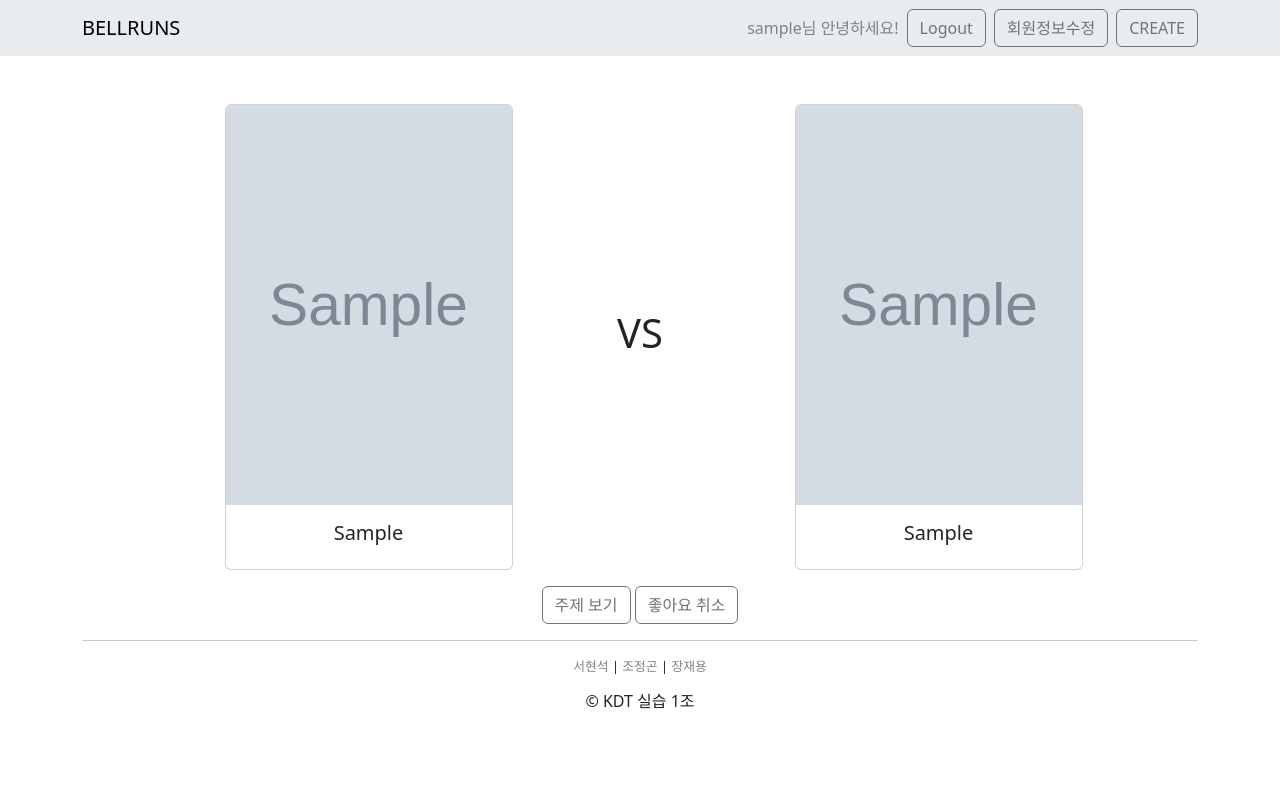
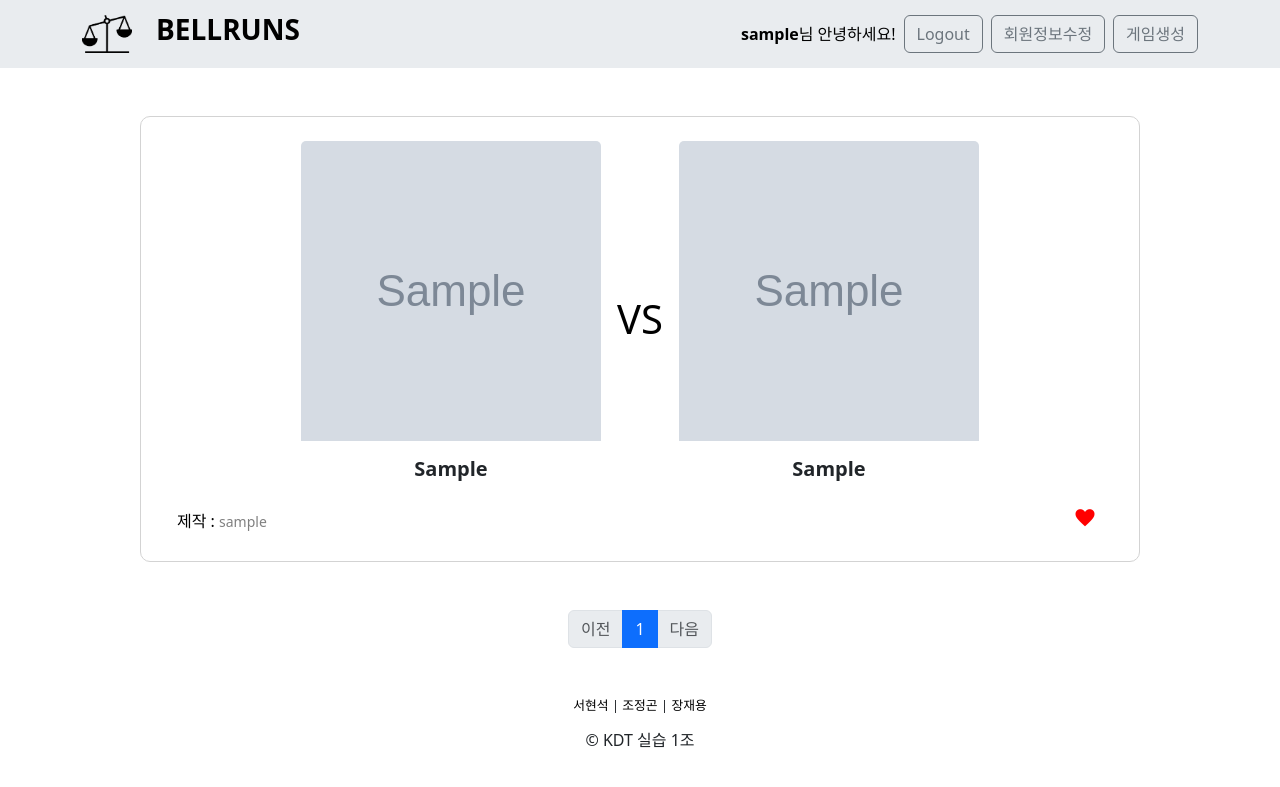
Before and after one commit to HyeonSeuk/balance-game-PTJ, a Django app: page /posts/ in a window 1280 px wide. Shown: the top 787 px of the page. Run offline with Django 3.2, Linux system fonts and the light colour scheme; a user stored in the database is signed in; tables that the repository leaves empty hold one stand-in row (values such as "Sample post"); grey boxes marked "Sample" are stand-in pictures.

Commit message:
edit_general

```diff
--- a/posts/templates/posts/detail.html
+++ b/posts/templates/posts/detail.html
@@ -28,7 +28,7 @@
 
 {% block content %}
 <main class = "container text-center">
-  <h1 class="mt-1">BELLRUNS GAME</h1>
+  <h1 class="my-4">BELLRUNS GAME</h1>
 
   <p>게임 제작 -
     <a href="{% url 'accounts:profile' post.user.username %}">
@@ -103,7 +103,7 @@
       {% if request.user == post.user %}
       <form action="{% url 'posts:delete' post.pk %}" method="POST">
         {% csrf_token %}
-        <input type="submit" value="DELETE" class="btn btn-outline-secondary me-2">
+        <input type="submit" value="DELETE" class="btn btn-outline-secondary me-2" onclick="return confirm('삭제 하시겠습니까?')">
       </form>
       <a class="btn btn-outline-secondary me-2" href="{% url 'posts:update' post.pk %}" role="button">UPDATE</a>
     {% endif %}
@@ -122,7 +122,6 @@
               <a class='btn btn-outline-primary' href="https://www.facebook.com">페이스북</a>
               <a class='btn btn-outline-danger' href="https://www.instagram.com">인스타그램</a>
               <a class='btn btn-outline-info' href="https://twitter.com/">트위터</a>
-
             </div>
           </div>
           <div class="modal-footer">
--- a/posts/templates/posts/index.html
+++ b/posts/templates/posts/index.html
@@ -4,24 +4,77 @@
 {% block style %}
 <style>
   .c{
-    height: 400px;
+    height: 300px;
     object-fit: cover;
   }
 
   .card-img-top {
-    height: 400px;
+    width: 300px;
+    height: 300px;
     object-fit: cover;
+  }
+
+  .game-form {
+    border: 1px solid lightgray;
+    border-radius: 10px;
+    width: 1000px;
+    margin: auto;
+  }
+
+  .like {
+    background-color: transparent;
+    transition: all 0.1s linear;
+  }
+
+  .like:hover {
+    transform: scale(1.3);
+  }
+
+  .like:active {
+    color: lightgray;
+  }
+
+  .like-red {
+    color: red;
+    background-color: transparent;
+    transition: all 0.1s linear;
+  }
+
+  .like-red:hover {
+    transform: scale(1.3);
+  }
+
+  .material-symbols-outlined {
+    font-variation-settings:
+    'FILL' 1,
+    'wght' 300,
+    'GRAD' 0,
+    'opsz' 48
+  }
+
+  .post-user {
+    color: gray;
+    font-size: 14px;
+  }
+
+  .post-user:hover {
+    color: black;
+  }
+
+  .width {
+    width: 100px;
   }
 </style>
 {% endblock style %}
 
 {% block content %}
-
+<div class="container mt-5">
+  <div class='d-flex row gap-3 justify-content-center'>
     {% for post in posts %}
-<div class="container mt-5">
-  <div class="row justify-content-center align-items-center">
-    <div class="col-6 col-md-6 col-lg-3">
-      <div class="card" style="width: 18rem;">
+      <div class="d-flex row p-4 game-form">
+        <a href="{% url 'posts:detail' post.pk %}">
+          <div class='d-flex justify-content-center gap-3'>
+            <div class="card border-0">
               <div class="c">
                 {% if post.image1 %}
                   <img class="card-img-top" src="{{ post.image1.url }}" alt="Image 1">
@@ -30,15 +83,14 @@
                 {% endif %}
               </div>
               <div class="card-body text-center">
-          <h5 class="card-title">{{ post.option1 }}</h5>
+                <h5 class="card-title"><b>{{ post.option1 }}</b></h5>
               </div>
             </div>
-    </div>
-    <div class="col-6 col-md-6 col-lg-3 d-flex align-items-center justify-content-center">
+
+            <div class="d-flex align-items-center justify-content-center">
               <h1>VS</h1>
             </div>
-    <div class="col-6 col-md-6 col-lg-3">
-      <div class="card" style="width: 18rem;">
+            <div class="card border-0">
               <div class="c">
                 {% if post.image2 %}
                   <img class="card-img-top" src="{{ post.image2.url }}" alt="Image 2">
@@ -47,25 +99,81 @@
                 {% endif %}
               </div>
               <div class="card-body text-center">
-          <h5 class="card-title">{{ post.option2 }}</h5>
+                <h5 class="card-title"><b>{{ post.option2 }}</b></h5>
               </div>
             </div>
           </div>
-    <div class="col-12 text-center mt-3">
+          <div class='d-flex justify-content-between'>
+            <p class='my-auto flex-grow-1'>
+              제작 :
+              <a href="{% url 'accounts:profile' post.user.username %}" class='post-user'>{{ post.user }}</a>
+            </p>
             <form action="{% url 'posts:likes' post.pk %}" method="POST">
               {% csrf_token %}
               {% if request.user in post.like_users.all %}
-          <a class="btn btn-outline-secondary" href="{% url 'posts:detail' post.pk %}" role="button">주제 보기</a>
-          <button type="submit" class="btn btn-outline-secondary">좋아요 취소</button>
+                <button type="submit" class="border-0 like-red">
+                  <span class="material-symbols-outlined">
+                    favorite
+                  </span>
+                </button>
               {% else %}
-          <a class="btn btn-outline-secondary" href="{% url 'posts:detail' post.pk %}" role="button">주제 보기</a>
-          <button type="submit" class="btn btn-outline-secondary">좋아요</button>
+                <button type="submit" class="border-0 like">
+                  <span class="material-symbols-outlined">
+                    favorite
+                  </span>
+                </button>
               {% endif %}
             </form>
           </div>
-  </div>
-  <hr>
+        </a>
       </div>
     {% endfor %}
+  </div>
 
+  {% comment %} 페이지네이션 작성 {% endcomment %}
+  <ul class='pagination justify-content-center my-5'>
+    {% if posts.has_previous %}
+
+      {% comment %} 처음으로 버튼 (페이지를 1로 설정) {% endcomment %}
+      <li class='page-item'>
+        <a class='page-link' href="?page=1">처음</a>
+      </li>
+
+      <li class='page-item'>
+        <a class='page-link' href="?page={{ posts.previous_page_number }}">이전</a>
+      </li>
+    {% else %}
+      <li class='page-item disabled'>
+        <a class='page-link' tabindex='-1' aria-disabled='true' href="#">이전</a>
+      </li>
+    {% endif %}
+    {% for page_number in posts.paginator.page_range %}
+      {% if page_number >= posts.number|add:-5 and page_number <= posts.number|add:5 %}
+        {% if page_number == posts.number %}
+          <li class='page-item active' aria-current='page'>
+            <a class='page-link' href="?page={{ page_number }}">{{ page_number }}</a>
+          </li>
+        {% else %}
+          <li class='page-item'>
+            <a class='page-link' href="?page={{ page_number }}">{{ page_number }}</a>
+          </li>
+        {% endif %}
+      {% endif %}
+    {% endfor %}
+    {% if posts.has_next %}
+      <li class="page-item">
+        <a class="page-link" href="?page={{ posts.next_page_number }}">다음</a>
+      </li>
+
+      {% comment %} 마지막으로 버튼 (페이지를 전체페이지 수로 설정) {% endcomment %}
+      <li class="page-item">
+        <a class="page-link" href="?page={{ posts.paginator.num_pages }}">마지막</a>
+      </li>
+    {% else %}
+      <li class="page-item disabled">
+        <a class="page-link" tabindex="-1" aria-disabled="true" href="#">다음</a>
+      </li>
+    {% endif %}
+  </ul>
+</div>
 {% endblock content %}
--- a/posts/views.py
+++ b/posts/views.py
@@ -2,13 +2,18 @@ from django.shortcuts import render, redirect, get_object_or_404
 from django.contrib.auth.decorators import login_required
 from .models import Post, Comment
 from .forms import PostForm, CommentForm
+from django.core.paginator import Paginator
 
 
 # Create your views here.
 def index(request):
     posts = Post.objects.all().order_by('-created_at')
+    page = request.GET.get('page', '1')
+    per_page = 5
+    paginator = Paginator(posts, per_page)
+    page_obj = paginator.get_page(page)
     context = {
-        'posts': posts,
+        'posts': page_obj,
     }
     return render(request, 'posts/index.html', context)
 
@@ -66,14 +71,14 @@ def update(request, post_pk):
     post = Post.objects.get(pk=post_pk)
     if request.user == post.user:
         if request.method == 'POST':
-            form = PostForm(request.POST, instance=post)
+            form = PostForm(request.POST, request.FILES, instance=post)
             if form.is_valid():
                 form.save()
                 return redirect('posts:detail', post.pk)
         else:
             form = PostForm(instance=post)
     else:
-        return redirect('posts:index')
+        return redirect('posts:detail', post_pk)
     context = {
         'post': post,
         'form': form,
--- a/requirements.txt
+++ b/requirements.txt
@@ -17,6 +17,7 @@ parso==0.8.3
 pickleshare==0.7.5
 Pillow==9.5.0
 prompt-toolkit==3.0.38
+protobuf==3.20.3
 pure-eval==0.2.2
 Pygments==2.14.0
 python-dotenv==1.0.0
--- a/templates/base.html
+++ b/templates/base.html
@@ -1,14 +1,20 @@
 <!doctype html>
+{% load static %}
 <html lang="en">
   <head>
     <meta charset="utf-8">
     <meta name="viewport" content="width=device-width, initial-scale=1">
     <title>Review</title>
     <link href="https://cdn.jsdelivr.net/npm/bootstrap@5.3.0-alpha3/dist/css/bootstrap.min.css" rel="stylesheet" integrity="sha384-KK94CHFLLe+nY2dmCWGMq91rCGa5gtU4mk92HdvYe+M/SXH301p5ILy+dN9+nJOZ" crossorigin="anonymous">
+    <link rel="stylesheet" href="https://fonts.googleapis.com/css2?family=Material+Symbols+Outlined:opsz,wght,FILL,GRAD@20..48,100..700,0..1,-50..200" />
     <style>
       a {
         text-decoration: none;
-        color: grey;
+        color: black;
+      }
+
+      .logo-img {
+        width: 50px;
       }
       {% block style %}
       {% endblock style %}
@@ -18,20 +24,23 @@
   <body>
     <nav class="navbar bg-body-secondary">
       <div class="container">
-        <a class="navbar-brand" href="{% url 'posts:index' %}">BELLRUNS</a>
+        <a class="navbar-brand d-flex align-items-center gap-4" href="{% url 'posts:index' %}">
+          <img src="{% static 'img/scale.png' %}" alt="" class='logo-img'>
+          <h3><b>BELLRUNS</b></h3>
+        </a>
         <div class="d-flex">
           {% if request.user.is_authenticated %}
-            <p class="m-0 me-2 align-self-center no_wrap text-secondary"><a href="{% url 'accounts:profile' user %}">{{ user }}님 안녕하세요!</p>
+            <p class="m-0 me-2 align-self-center no_wrap text-secondary"><a href="{% url 'accounts:profile' user %}"><b>{{ user }}</b>님 안녕하세요!</p>
             <form action="{% url 'accounts:logout' %}" method="POST">
               {% csrf_token %}
               <input class="btn btn-outline-secondary me-2" type="submit" value="Logout">
             </form>
             <a class="btn btn-outline-secondary no_wrap me-2" href="{% url 'accounts:update' %}" role="button">회원정보수정</a>
+            <a href="{% url 'posts:create' %}" class="btn btn-outline-secondary" role="button">게임생성</a>
           {% else %}
+            <a class="btn btn-outline-secondary me-2" href="{% url 'accounts:login' %}" role="button">LOGIN</a>
             <a class="btn btn-outline-secondary me-2" href="{% url 'accounts:signup' %}" role="button">SIGN UP</a>
-            <a class="btn btn-outline-secondary me-2" href="{% url 'accounts:login' %}" role="button">LOGIN</a>
           {% endif %}
-          <a href="{% url 'posts:create' %}" class="btn btn-outline-secondary" role="button">CREATE</a>
         </div>
       </div>
     </nav>
```
Also changed, not shown: crde/settings.py (+9 -5 lines), posts/forms.py (+38 -0 lines), posts/templates/posts/create.html (+34 -13 lines), posts/templates/posts/update.html (+9 -16 lines), static/img/scale.png (added). Lines whose indentation alone changed are shown as unchanged.
